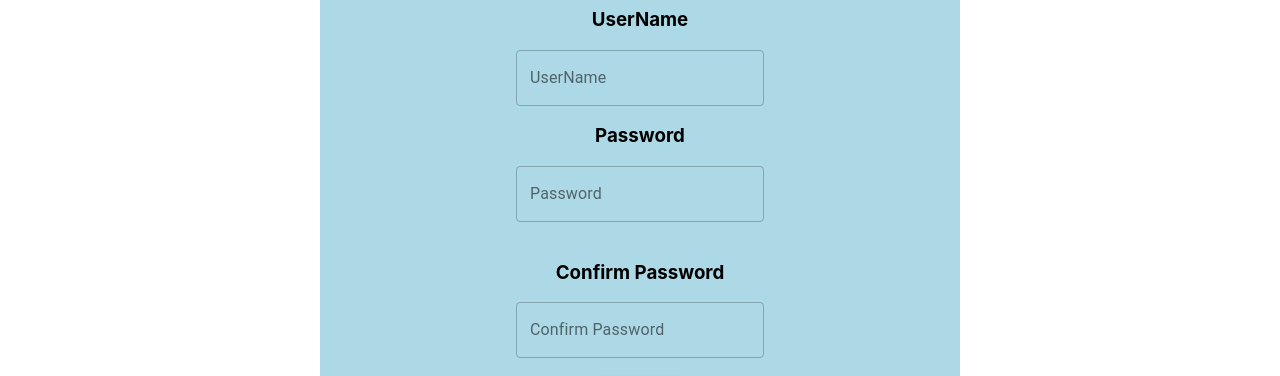
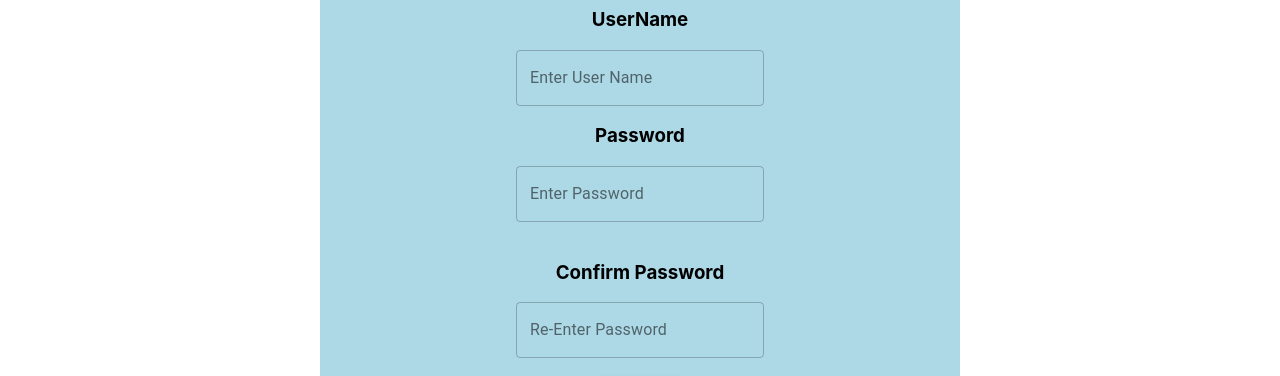
Before and after one commit to Sanskar9000/api_chat_appp, a React (Create React App) app in the folder frontend/: page /auth/register in a window 1280 px wide. Shown: the part 138-514 px from the top of the page. Built offline with nearby package versions, Linux system fonts and the light colour scheme; what actioncable would draw is missing.

Commit message:
Fix placeholders

```diff
--- a/frontend/src/components/Login.js
+++ b/frontend/src/components/Login.js
@@ -61,7 +61,7 @@ class Login extends React.Component {
                 <form noValidate autoComplete="off" onSubmit={(e) => this.handleSubmit(e)} >
                     <h3>UserName</h3>
                     <TextField
-                        label="UserName"
+                        label="Enter User Name"
                         variant="outlined"
                         name="username"
                         value={this.state.username}
@@ -69,7 +69,7 @@ class Login extends React.Component {
                     />
                     <h3>Password</h3>
                     <TextField
-                        label="Password"
+                        label="Enter Password"
                         variant="outlined"
                         type="password"
                         name="password"
--- a/frontend/src/components/Register.js
+++ b/frontend/src/components/Register.js
@@ -64,7 +64,7 @@ class Register extends React.Component {
                 <form noValidate autoComplete="off" onSubmit={this.handleSubmit} >
                     <h3>UserName</h3>
                     <TextField
-                        label="UserName"
+                        label="Enter User Name"
                         variant="outlined"
                         name="username"
                         value={this.state.username}
@@ -72,7 +72,7 @@ class Register extends React.Component {
                     />
                     <h3>Password</h3>
                     <TextField
-                        label="Password"
+                        label="Enter Password"
                         variant="outlined"
                         type="password"
                         name="password"
@@ -81,7 +81,7 @@ class Register extends React.Component {
                     /><br /><br />
                     <h3>Confirm Password</h3>
                     <TextField
-                        label="Confirm Password"
+                        label="Re-Enter Password"
                         variant="outlined"
                         type="password"
                         name="password_confirmation"
```
